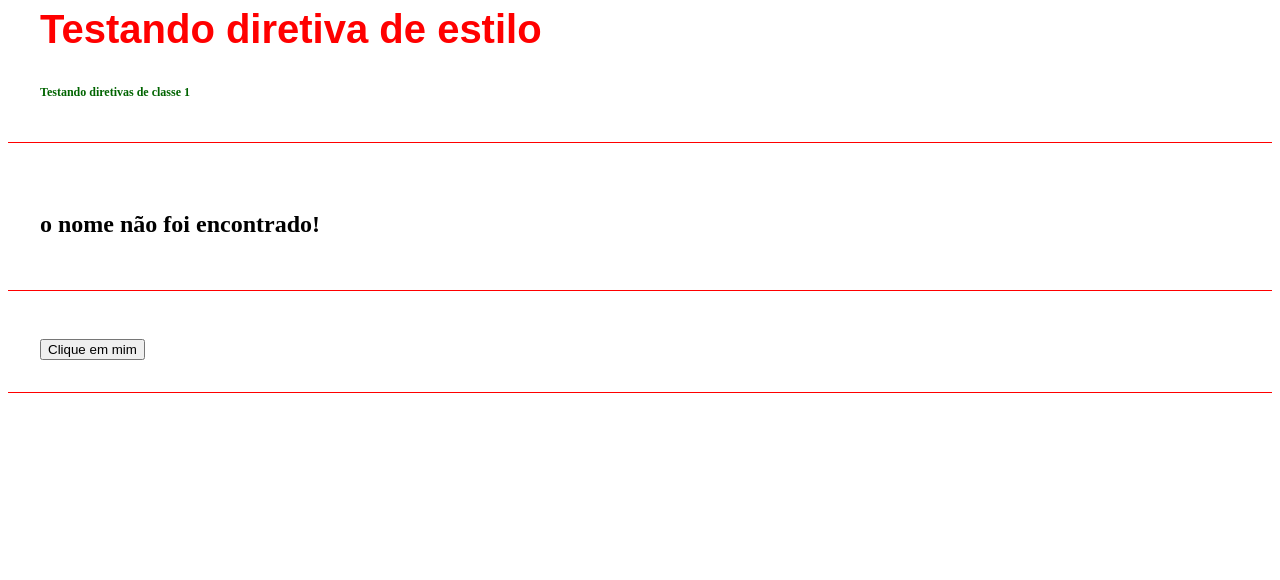
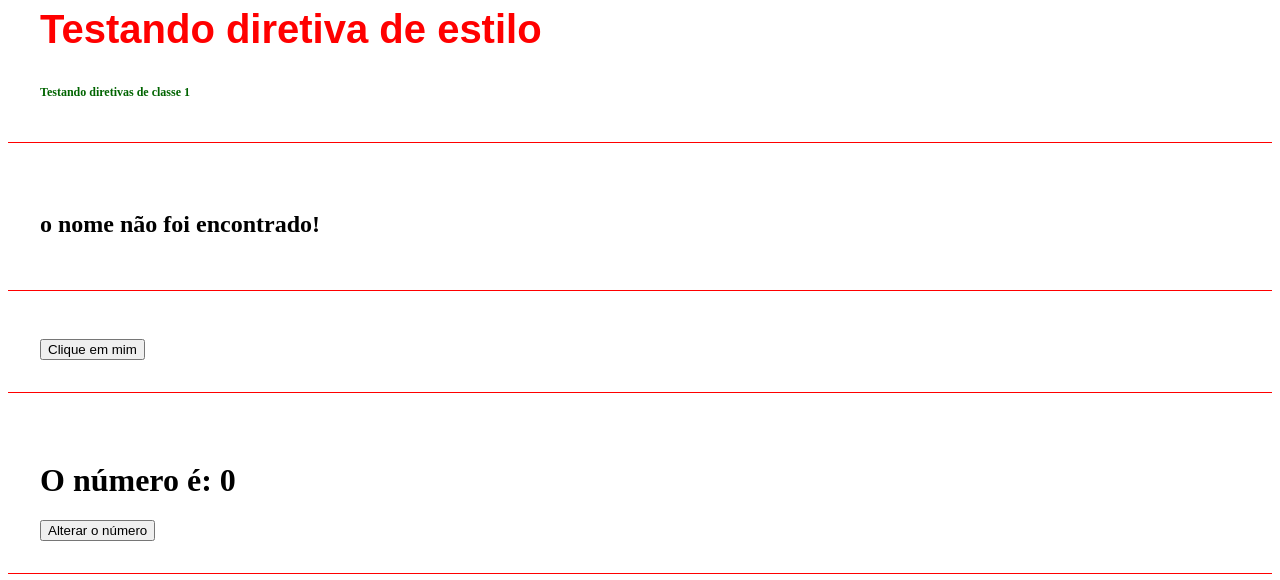
Before and after one commit to Caio-Alves/projeto-moment, an Angular app in the folder moment-project/: page / in a window 1280 px wide. Shown: the part 745-1325 px from the top of the page. Built offline with nearby package versions, Linux system fonts and the light colour scheme.

Commit message:
feat: emitindo eventos

```diff
--- a/moment-project/src/app/app.component.html
+++ b/moment-project/src/app/app.component.html
@@ -5,3 +5,4 @@
 <app-directives></app-directives>
 <app-if-render></app-if-render>
 <app-eventos></app-eventos>
+<app-emitter></app-emitter>
--- a/moment-project/src/app/app.module.ts
+++ b/moment-project/src/app/app.module.ts
@@ -8,6 +8,8 @@
 import { DirectivesComponent } from './components/directives/directives.component';
 import { IfRenderComponent } from './components/if-render/if-render.component';
 import { EventosComponent } from './components/eventos/eventos.component';
+import { EmitterComponent } from './components/emitter/emitter.component';
+import { ChangeNumberComponent } from './components/change-number/change-number.component';
 
 @NgModule({
   declarations: [
@@ -17,6 +19,8 @@
     DirectivesComponent,
     IfRenderComponent,
     EventosComponent,
+    EmitterComponent,
+    ChangeNumberComponent,
   ],
   imports: [
     BrowserModule,
--- /dev/null
+++ b/moment-project/src/app/components/change-number/change-number.component.html
@@ -0,0 +1 @@
+<button (click)="hanleClick()">Alterar o número</button>
--- /dev/null
+++ b/moment-project/src/app/components/change-number/change-number.component.ts
@@ -0,0 +1,15 @@
+import { Component, Output, EventEmitter } from '@angular/core';
+
+@Component({
+  selector: 'app-change-number',
+  templateUrl: './change-number.component.html',
+  styleUrls: ['./change-number.component.css']
+})
+export class ChangeNumberComponent {
+  @Output() changeNumber: EventEmitter<any> = new EventEmitter()
+
+  hanleClick(){
+    this.changeNumber.emit();
+  }
+
+}
--- /dev/null
+++ b/moment-project/src/app/components/emitter/emitter.component.html
@@ -0,0 +1,4 @@
+<div class="class">
+    <h1>O número é: {{myNumber}}</h1>
+    <app-change-number (changeNumber)="onChangeNumber()"></app-change-number>
+</div>
--- /dev/null
+++ b/moment-project/src/app/components/emitter/emitter.component.ts
@@ -0,0 +1,15 @@
+import { Component } from '@angular/core';
+
+@Component({
+  selector: 'app-emitter',
+  templateUrl: './emitter.component.html',
+  styleUrls: ['./emitter.component.css']
+})
+export class EmitterComponent {
+  myNumber: number = 0;
+
+  onChangeNumber(){
+    this.myNumber = Math.floor(Math.random() * 10);
+  }
+
+}
```
Also changed, not shown: moment-project/src/app/components/change-number/change-number.component.css (added), moment-project/src/app/components/emitter/emitter.component.css (added), 2 other files (tests, documents, lock files or other folders).
